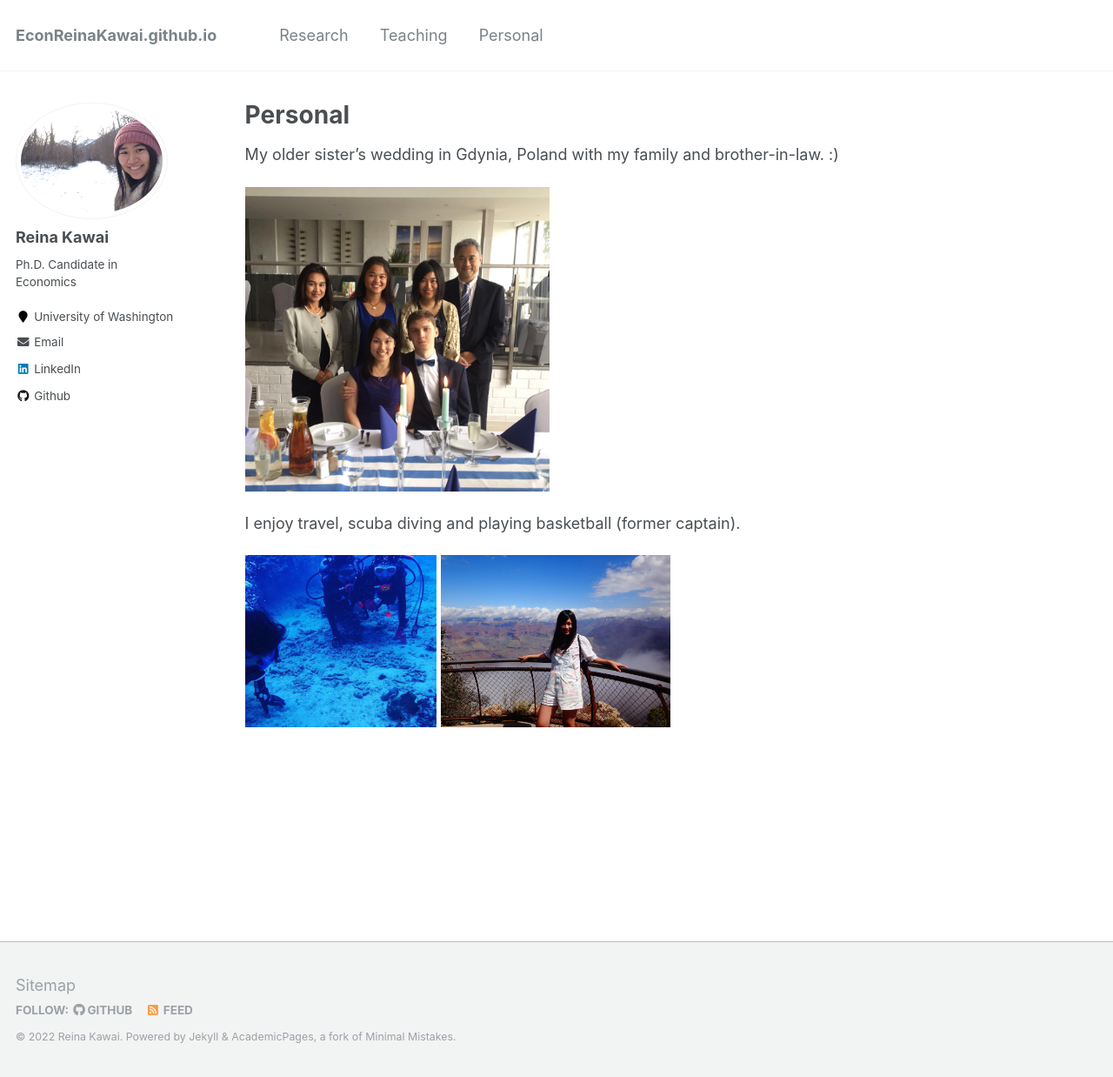
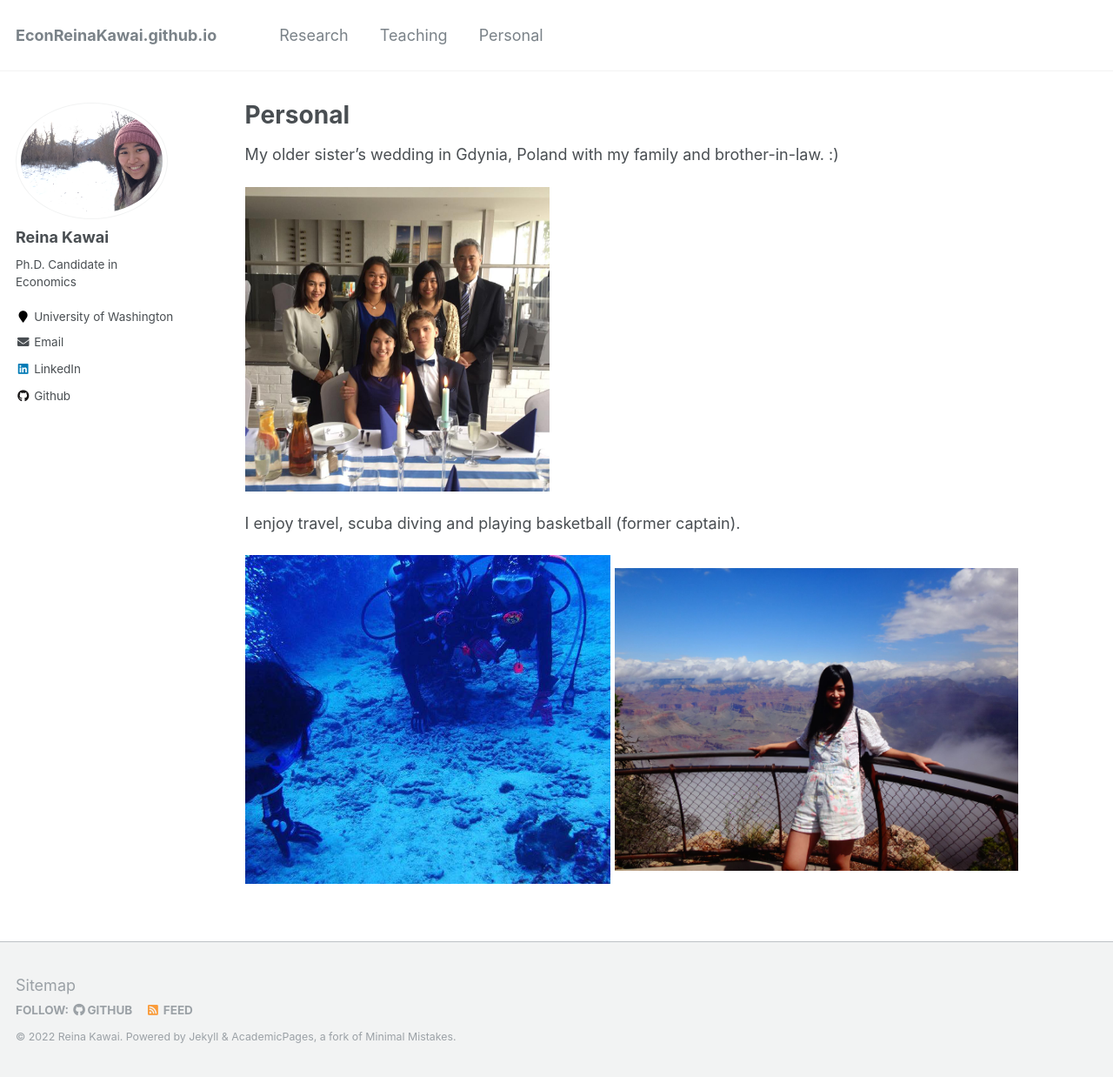
Before and after one commit to Reina-Kawai/Reina-Kawai.github.io, a Jekyll site: the page built from _pages/personal.md, in a window 1280 px wide and 1238 px high. Shown: the whole window at 87% size. Built offline with Jekyll 4.4.1, drawn with Linux system fonts in a browser that asks for light colours.

Commit message:
Update personal.md

```diff
--- a/_pages/personal.md
+++ b/_pages/personal.md
@@ -14,6 +14,6 @@ My older sister's wedding in Gdynia, Poland with my family and brother-in-law. :
 I enjoy travel, scuba diving and playing basketball (former captain).
 
 <p float="left">
-<img src="https://Reina-Kawai.github.io/images/fam-scuba-diving.jpg" width="220" />
-<img src="https://Reina-Kawai.github.io/images/personal_grand_canyon.jpg" width="264" />
+<img src="https://Reina-Kawai.github.io/images/fam-scuba-diving.jpg" width="420" />
+<img src="https://Reina-Kawai.github.io/images/personal_grand_canyon.jpg" width="464" />
 </p>
```
